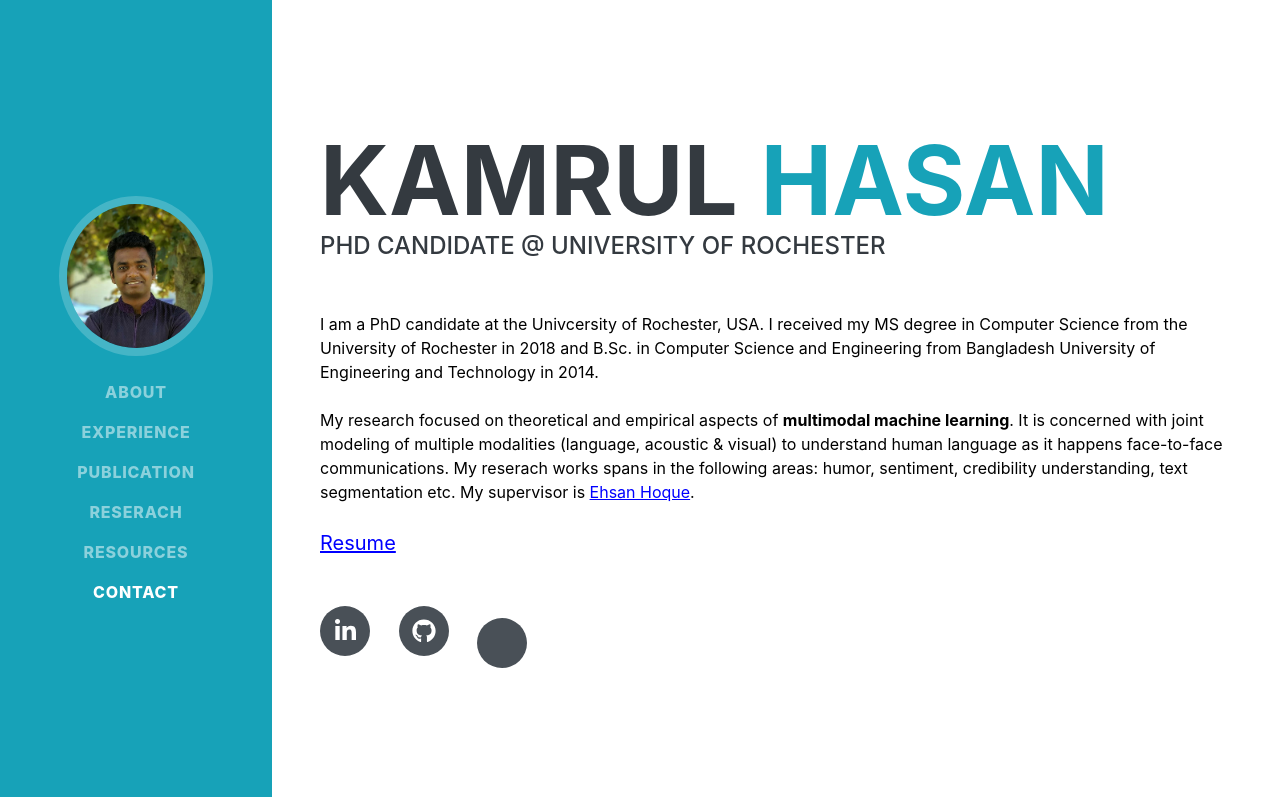
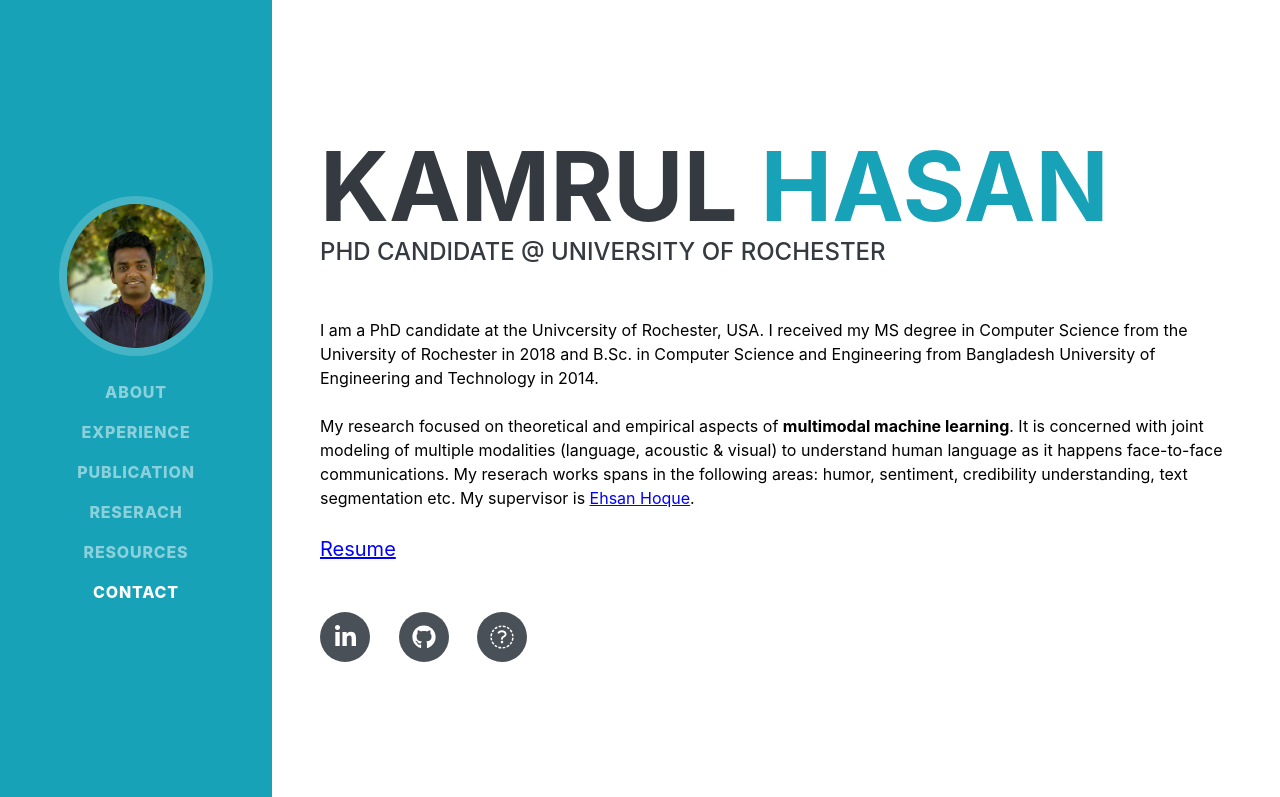
Before and after one commit to matalvepu/kamrul.hasan.github.io, a website: page dist/index.html in a window 1280 px wide. Shown: the top 797 px of the page. Drawn offline with nearby package versions, Linux system fonts and the light colour scheme; a web font is replaced by a local one.

Commit message:
added resources4

```diff
--- a/dist/index.html
+++ b/dist/index.html
@@ -86,9 +86,9 @@
                     <div class="social-icons">
                         <a class="social-icon" href="https://www.linkedin.com/in/md-kamrul-hasan-06a02845/" style="width:50px;height: 50px;"><i class="fab fa-linkedin-in"></i></a>
                         <a class="social-icon" style="width:50px;height: 50px;" href="https://github.com/matalvepu"><i class="fab fa-github"></i></a>
-                        <!-- <a class="social-icon" style="width:50px;height: 50px;" href="https://scholar.google.com/citations?user=zLGFlIgAAAAJ&hl=en"><i class="fab fa-google"></i></a> -->
+                        <a class="social-icon" style="width:50px;height: 50px;" href="https://scholar.google.com/citations?user=zLGFlIgAAAAJ&hl=en"><i class="fab fa-google-scholar"></i></a>
 
-                        <a class="social-icon" style="width:50px;height: 50px;" href="https://scholar.google.com/citations?user=zLGFlIgAAAAJ&hl=en"><i class="ai ai-google-scholar"></i></a>
+                       <!--  <a class="social-icon" style="width:50px;height: 50px;" href="https://scholar.google.com/citations?user=zLGFlIgAAAAJ&hl=en"><i class="ai ai-google-scholar"></i></a> -->
 
                     </div>
                 </div>
```
